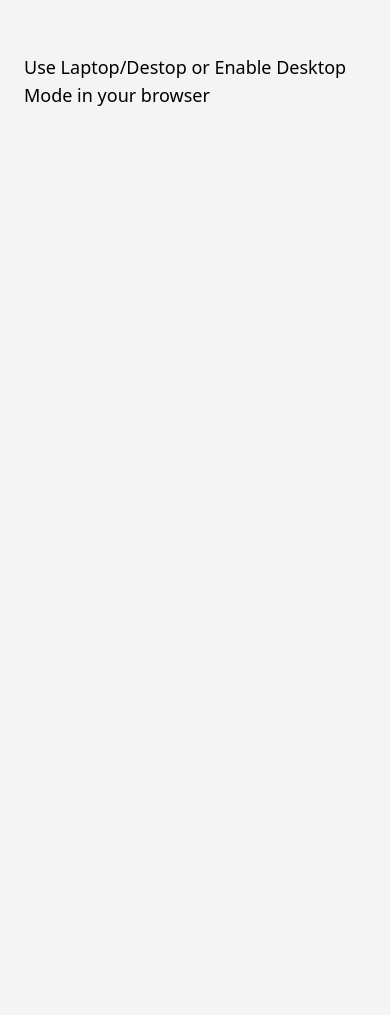
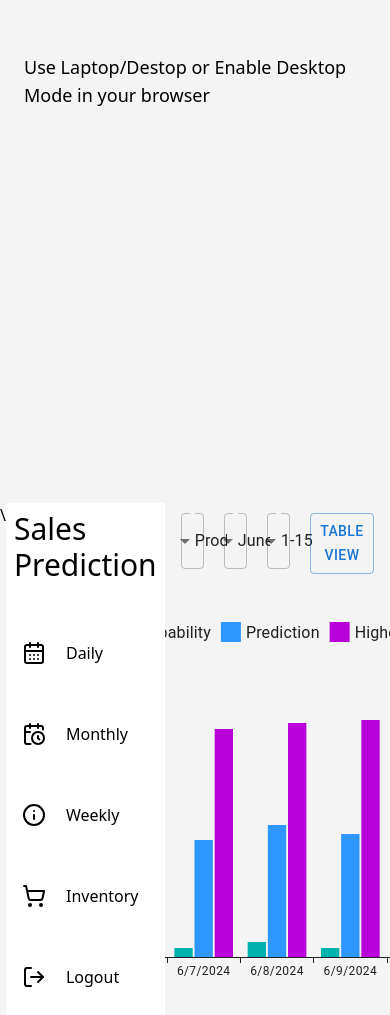
Before and after one commit to adityach0uhan/college-minip-dashboard, a Next.js app: page /Monthly in a window 390 px wide. Shown: the part 341-1356 px from the top of the page. Before the commit the page ends 844 px from the top, so only its background shows below. Built offline with nearby package versions, Linux system fonts and the light colour scheme.

Commit message:
Added table view

```diff
--- a/src/app/Monthly/page.jsx
+++ b/src/app/Monthly/page.jsx
@@ -6,6 +6,14 @@ import InputLabel from '@mui/material/InputLabel';
 import MenuItem from '@mui/material/MenuItem';
 import FormControl from '@mui/material/FormControl';
 import Select from '@mui/material/Select';
+import Button from '@mui/material/Button';
+import Table from '@mui/material/Table';
+import TableBody from '@mui/material/TableBody';
+import TableCell from '@mui/material/TableCell';
+import TableContainer from '@mui/material/TableContainer';
+import TableHead from '@mui/material/TableHead';
+import TableRow from '@mui/material/TableRow';
+import Paper from '@mui/material/Paper';
 
 import product1 from '../../data/json/output/output1.js';
 import product2 from '../../data/json/output/output2.js';
@@ -40,6 +48,7 @@ export default function Page() {
     const [month, setMonth] = useState(new Date().getMonth() + 1); // Default month set to current month (1-indexed)
     const [period, setPeriod] = useState('1-15'); // Default period set to first 15 days
     const [monthData, setMonthData] = useState([]);
+    const [view, setView] = useState('chart'); // Default view set to chart
 
     useEffect(() => {
         getData(month, period, selectedProduct); // Fetch data initially for the default month, period, and product
@@ -62,6 +71,10 @@ export default function Page() {
         const selectedPeriod = event.target.value;
         setPeriod(selectedPeriod);
         getData(month, selectedPeriod, selectedProduct); // Fetch data for the newly selected period
+    };
+
+    const handleViewChange = () => {
+        setView(view === 'chart' ? 'table' : 'chart');
     };
 
     const series = [
@@ -107,8 +120,10 @@ export default function Page() {
                 return itemDate >= startOfPeriod && itemDate < endOfPeriod;
             })
             .map((item) => ({
-                ...item,
-                ds: item.ds
+                ds: new Date(item.ds).toLocaleDateString(), // Format date to exclude time
+                yhat: parseFloat(item.yhat.toFixed(1)), // Round values to 1 decimal place
+                yhat_lower: parseFloat(item.yhat_lower.toFixed(1)), // Round values to 1 decimal place
+                yhat_upper: parseFloat(item.yhat_upper.toFixed(1)) // Round values to 1 decimal place
             }));
 
         setMonthData(data);
@@ -116,10 +131,10 @@ export default function Page() {
 
     return (
         <>
-            <div className='w-full text-3xl'>Filters</div>
-            <div className='w-full h-12 mt-7'>
-                <div className='w-2/3 flex gap-5'>
-                    <FormControl fullWidth>
+            <div className='flex w-full flex-col h-full justify-center items-center '>
+                <div className='w-full h-12 flex items-center justify-center m-4 px-4'>
+                    <div className='w-full flex gap-5'>
+                        <FormControl className='w-1/4'>
                             <InputLabel id='products-select-label'>
                                 Products
                             </InputLabel>
@@ -131,15 +146,19 @@ export default function Page() {
                                 onChange={productChange}>
                                 {Object.keys(productsData).map(
                                     (productKey, index) => (
-                                    <MenuItem key={index} value={productKey}>
+                                        <MenuItem
+                                            key={index}
+                                            value={productKey}>
                                             {productKey}
                                         </MenuItem>
                                     )
                                 )}
                             </Select>
                         </FormControl>
-                    <FormControl fullWidth>
-                        <InputLabel id='month-select-label'>Month</InputLabel>
+                        <FormControl className='w-1/4'>
+                            <InputLabel id='month-select-label'>
+                                Month
+                            </InputLabel>
                             <Select
                                 labelId='month-select-label'
                                 id='month-select'
@@ -148,15 +167,20 @@ export default function Page() {
                                 onChange={monthChange}>
                                 {Array.from({ length: 12 }, (_, i) => (
                                     <MenuItem key={i + 1} value={i + 1}>
-                                    {new Date(0, i).toLocaleString('default', {
+                                        {new Date(0, i).toLocaleString(
+                                            'default',
+                                            {
                                                 month: 'long'
-                                    })}
+                                            }
+                                        )}
                                     </MenuItem>
                                 ))}
                             </Select>
                         </FormControl>
-                    <FormControl fullWidth>
-                        <InputLabel id='period-select-label'>Period</InputLabel>
+                        <FormControl className='w-1/4'>
+                            <InputLabel id='period-select-label'>
+                                Period
+                            </InputLabel>
                             <Select
                                 labelId='period-select-label'
                                 id='period-select'
@@ -168,9 +192,16 @@ export default function Page() {
                                 <MenuItem value='16-end'>16-end</MenuItem>
                             </Select>
                         </FormControl>
+                        <Button
+                            variant='outlined'
+                            className='w-1/4'
+                            onClick={handleViewChange}>
+                            {view === 'chart' ? 'Table View' : 'Chart View'}
+                        </Button>
                     </div>
                 </div>
-            <div className='mt-6'>
+                <div className='mt-6 flex items-center justify-center'>
+                    {view === 'chart' ? (
                         <BarChart
                             dataset={monthData}
                             xAxis={[{ scaleType: 'band', dataKey: 'ds' }]}
@@ -179,6 +210,49 @@ export default function Page() {
                             width={1200}
                             height={400}
                         />
+                    ) : (
+                        <TableContainer
+                            component={Paper}
+                            className='full px-10 mx-10 '>
+                            <Table aria-label='custom pagination table'>
+                                <TableHead>
+                                    <TableRow>
+                                        <TableCell>Date</TableCell>
+                                        <TableCell align='right'>
+                                            Prediction
+                                        </TableCell>
+                                        <TableCell align='right'>
+                                            Lowest Probability
+                                        </TableCell>
+                                        <TableCell align='right'>
+                                            Highest Probability
+                                        </TableCell>
+                                    </TableRow>
+                                </TableHead>
+                                <TableBody>
+                                    {monthData.map((row) => (
+                                        <TableRow key={row.ds}>
+                                            <TableCell
+                                                component='th'
+                                                scope='row'>
+                                                {row.ds}
+                                            </TableCell>
+                                            <TableCell align='right'>
+                                                {row.yhat}
+                                            </TableCell>
+                                            <TableCell align='right'>
+                                                {row.yhat_lower}
+                                            </TableCell>
+                                            <TableCell align='right'>
+                                                {row.yhat_upper}
+                                            </TableCell>
+                                        </TableRow>
+                                    ))}
+                                </TableBody>
+                            </Table>
+                        </TableContainer>
+                    )}
+                </div>
             </div>
         </>
     );
--- a/src/app/layout.js
+++ b/src/app/layout.js
@@ -4,11 +4,11 @@ import Sidebar from "../components/global/Sidebar";
 export default function RootLayout({ children }) {
   return (
     <html lang="en">
-      <body className="max-w-screen max-h-screen bg-zinc-100">
+      <body className="max-w-screen min-h-screen overflow-x-hidden bg-zinc-100">
         <div className="md:hidden w-screen h-screen px-6 flex justify-center items-center text-lg">Use Laptop/Destop or Enable Desktop Mode in your browser </div>
-        <div className=" hidden md:flex w-full h-full ">
+        <div className="flex min-w-44 overflow-hidden h-full ">\
           <Sidebar />
-          <div className="p-2 w-full h-full ">{children}</div>
+          <div className="w-full overflow-x-hidden h-full ">{children}</div>
         </div>
       </body>
     </html>
--- a/src/components/global/Sidebar.jsx
+++ b/src/components/global/Sidebar.jsx
@@ -11,7 +11,7 @@ import Link from "next/link";
 
 const Sidebar = () => {
   return (
-    <div className="w-48 h-screen bg-white text-black p-2 ">
+    <div className="w-48 h-full sticky  bg-white text-black p-2 ">
       <div className="text-3xl">Sales Prediction</div>
       <ul className="w-full h-96    mt-10 flex items-start  gap-5 justify-center flex-col">
         <li className="w-full h-1/5 flex justify-start items-center pl-2 rounded-lg hover:bg-blue-300 p-2 ">
```
Also changed, not shown: src/components/global/Navbar.jsx (added). Lines whose indentation alone changed are shown as unchanged.
